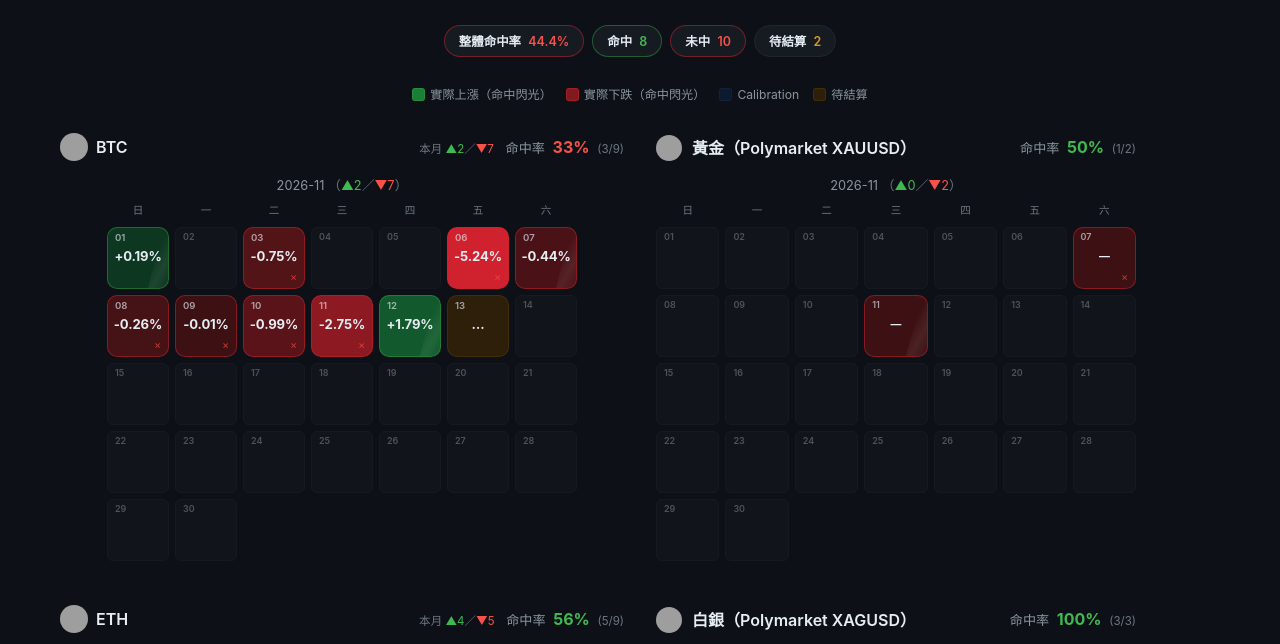
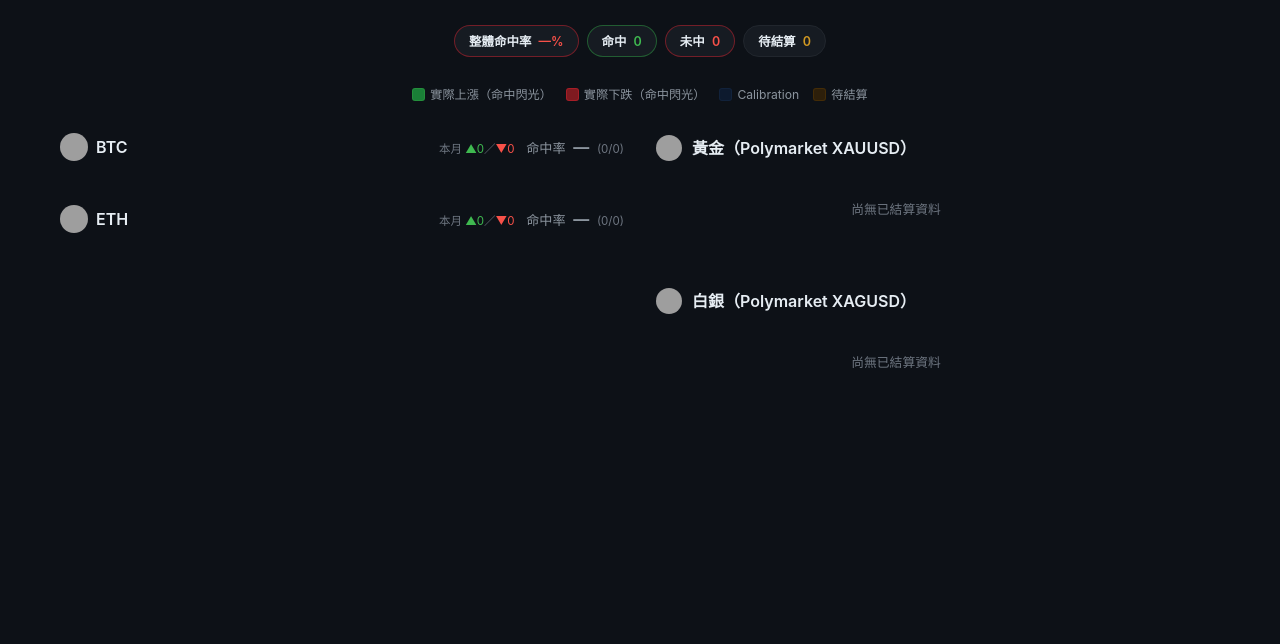
Before and after one commit to JacobHsu/hermes-crypto-watch-pages, a plain HTML site: page heatmap/index.html in a window 1280 px wide. Shown: the part 94-738 px from the top of the page. Drawn offline with Linux system fonts and the light colour scheme; grey boxes are pictures that could not be loaded.

```diff
--- a/heatmap/index.html
+++ b/heatmap/index.html
@@ -297,40 +297,14 @@ body {
 <script>
 /* ── Data ──────────────────────────────────────────────────────────── */
 const ROWS = [
-  {date:"2026-11-01",asset:"BTC",pick:"UP",actual:"UP",pct:0.19,status:"settled",strategy:"hermes_v4_1_fibonacci_multi_asset_prod_v1",eligible:true, hit:true},
-  {date:"2026-11-01",asset:"ETH",pick:"UP",actual:"UP",pct:1.35,status:"settled",strategy:"hermes_v4_1_fibonacci_multi_asset_prod_v1",eligible:true, hit:true},
-  {date:"2026-11-03",asset:"BTC",pick:"UP",actual:"DOWN",pct:-0.75,status:"settled",strategy:"hermes_v4_1_fibonacci_multi_asset_prod_v1",eligible:true, hit:false},
-  {date:"2026-11-03",asset:"ETH",pick:"UP",actual:"UP",pct:0.09,status:"settled",strategy:"hermes_v4_1_fibonacci_multi_asset_prod_v1",eligible:true, hit:true},
-  {date:"2026-11-06",asset:"BTC",pick:"UP",actual:"DOWN",pct:-5.24,status:"settled",strategy:"hermes_v4_1_fibonacci_multi_asset_prod_v1",eligible:true, hit:false},
-  {date:"2026-11-06",asset:"ETH",pick:"DOWN",actual:"DOWN",pct:-6.96,status:"settled",strategy:"hermes_v4_1_fibonacci_multi_asset_prod_v1",eligible:true, hit:true},
-  {date:"2026-11-07",asset:"BTC",pick:"DOWN",actual:"DOWN",pct:-0.44,status:"settled",strategy:"hermes_v4_1_fibonacci_multi_asset_prod_v1",eligible:true, hit:true},
-  {date:"2026-11-07",asset:"ETH",pick:"DOWN",actual:"DOWN",pct:-1.32,status:"settled",strategy:"hermes_v4_1_fibonacci_multi_asset_prod_v1",eligible:true, hit:true},
-  {date:"2026-11-08",asset:"BTC",pick:"UP",actual:"DOWN",pct:-0.26,status:"settled",strategy:"hermes_v4_1_fibonacci_multi_asset_prod_v1",eligible:true, hit:false},
-  {date:"2026-11-08",asset:"ETH",pick:"DOWN",actual:"UP",pct:0.05,status:"settled",strategy:"hermes_v4_1_fibonacci_multi_asset_prod_v1",eligible:true, hit:false},
-  {date:"2026-11-09",asset:"BTC",pick:"UP",actual:"DOWN",pct:-0.01,status:"settled",strategy:"hermes_v4_1_fibonacci_multi_asset_prod_v1",eligible:true, hit:false},
-  {date:"2026-11-09",asset:"ETH",pick:"UP",actual:"DOWN",pct:-0.23,status:"settled",strategy:"hermes_v4_1_fibonacci_multi_asset_prod_v1",eligible:true, hit:false},
-  {date:"2026-11-10",asset:"BTC",pick:"UP",actual:"DOWN",pct:-0.99,status:"settled",strategy:"hermes_v4_1_fibonacci_multi_asset_prod_v1",eligible:true, hit:false},
-  {date:"2026-11-10",asset:"ETH",pick:"UP",actual:"DOWN",pct:-4.41,status:"settled",strategy:"hermes_v4_1_fibonacci_multi_asset_prod_v1",eligible:true, hit:false},
-  {date:"2026-11-11",asset:"BTC",pick:"UP",actual:"DOWN",pct:-2.75,status:"settled",strategy:"hermes_v4_1_fibonacci_multi_asset_prod_v1",eligible:true, hit:false},
-  {date:"2026-11-11",asset:"ETH",pick:"UP",actual:"DOWN",pct:-5.19,status:"settled",strategy:"hermes_v4_1_fibonacci_multi_asset_prod_v1",eligible:true, hit:false},
-  {date:"2026-11-12",asset:"BTC",pick:"UP",actual:"UP",pct:1.79,status:"settled",strategy:"hermes_v4_1_fibonacci_multi_asset_prod_v1",eligible:true, hit:true},
-  {date:"2026-11-12",asset:"ETH",pick:"UP",actual:"UP",pct:2.79,status:"settled",strategy:"hermes_v4_1_fibonacci_multi_asset_prod_v1",eligible:true, hit:true},
-  {date:"2026-11-13",asset:"BTC",pick:"DOWN",actual:null,  pct:null, status:"pending",strategy:"hermes_v4_1_fibonacci_multi_asset_prod_v1",eligible:true},
-  {date:"2026-11-13",asset:"ETH",pick:"UP",actual:null,  pct:null, status:"pending",strategy:"hermes_v4_1_fibonacci_multi_asset_prod_v1",eligible:true},
 ];
 
 // GOLD calendar data
 const GOLD_ROWS = [
-  {date:"2026-11-07",asset:"GOLD",pick:"UP",actual:"DOWN",pct:null,status:"settled",strategy:"hermes_v4_1_fibonacci_gold_prod_v2",eligible:true, hit:false},
-  {date:"2026-11-11",asset:"GOLD",pick:"DOWN",actual:"DOWN",pct:null,status:"settled",strategy:"hermes_v4_1_fibonacci_gold_prod_v2",eligible:true, hit:true},
 ];
 
 // SILVER calendar data
 const SILVER_ROWS = [
-  {date:"2026-11-07",asset:"SILVER",pick:"UP",actual:"UP",pct:null,status:"settled",strategy:"hermes_v4_1_fibonacci_silver_prod_v2",eligible:true, hit:true},
-  {date:"2026-11-11",asset:"SILVER",pick:"DOWN",actual:"DOWN",pct:null,status:"settled",strategy:"hermes_v4_1_fibonacci_silver_prod_v2",eligible:true, hit:true},
-  {date:"2026-11-12",asset:"SILVER",pick:"UP",actual:"UP",pct:null,status:"settled",strategy:"hermes_v4_1_fibonacci_silver_prod_v2",eligible:true, hit:true},
-  {date:"2026-11-13",asset:"SILVER",pick:"UP",actual:null,  pct:null, status:"pending",strategy:"hermes_v4_1_fibonacci_silver_prod_v2",eligible:true},
 ];
 
 /* ── Color scale ──────────────────────────────────────────────────── */
@@ -413,7 +387,7 @@ function blockHTML(r) {
 }
 
 /* ── Stats ────────────────────────────────────────────────────────── */
-const ACTIVE_PRODUCTION_STRATEGY = 'hermes_v4_1_fibonacci_multi_asset_prod_v1';
+const ACTIVE_PRODUCTION_STRATEGY = 'hermes_v4_1_fibonacci_multi_asset_prod_v2';
 
 function statsForRows(sourceRows, asset) {
   const rows    = sourceRows.filter(r => r.asset === asset && r.eligible && r.strategy === ACTIVE_PRODUCTION_STRATEGY);
```
